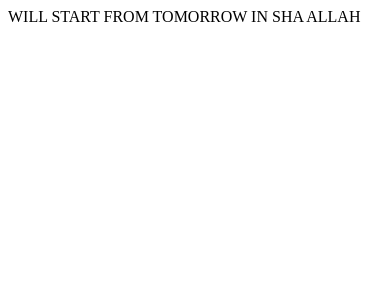
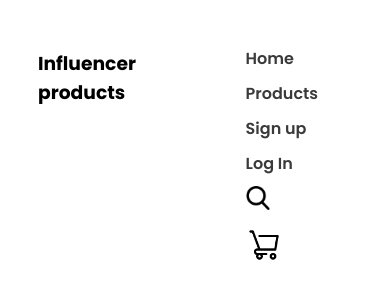
Before and after one commit to shehab99d/influencer-task, a plain HTML site: page index.html in a window 390 px wide. Drawn offline with Linux system fonts and the light colour scheme.

Commit message:
added the navbar and mobile responsive part of this page

```diff
--- a/index.html
+++ b/index.html
@@ -3,9 +3,36 @@
 <head>
     <meta charset="UTF-8">
     <meta name="viewport" content="width=device-width, initial-scale=1.0">
+    <link rel="preconnect" href="https://fonts.googleapis.com">
+<link rel="preconnect" href="https://fonts.gstatic.com" crossorigin>
+<link href="https://fonts.googleapis.com/css2?family=Poppins:ital,wght@0,100;0,200;0,300;0,400;0,500;0,600;0,700;0,800;0,900;1,100;1,200;1,300;1,400;1,500;1,600;1,700;1,800;1,900&display=swap" rel="stylesheet">
     <title>Influencer</title>
+    <link rel="stylesheet" href="styles/styles.css">
 </head>
-<body>
-    <header>WILL START FROM TOMORROW IN SHA ALLAH</header>
+<body class="poppins-regular">
+<header>
+       <nav>
+
+                <h3 class="nav-influencer">Influencer products</h3>
+               <ul class="nav-container">
+                   <li><a class="bark-2" href="">Home</a></li>
+                   <li><a class="bark-2" href="">Products</a></li>
+                   <li><a class="bark-2" href="">Sign up</a></li>
+                   <li><a class="bark-2" href="">Log In</a></li>
+                   <a class="nav-a" href=""><img style="width: 24px; height: 24px;"
+                    src="logos/search-bar.png" alt=""></a>
+                   <a class="nav-a" href=""><img style="width: 36px; height: 36px;"
+                     src="logos/cart.png" alt=""></a>
+               </ul>
+
+        </nav>
+</header>
+    <main>
+
+    </main>
+    <footer>
+
+    </footer>
+
 </body>
 </html>
--- /dev/null
+++ b/styles/styles.css
@@ -0,0 +1,46 @@
+.poppins-regular{
+    font-family: "Poppins", serif;
+    font-weight: 400;
+    font-style: normal;
+  }
+
+/* Navbar style */
+.bark-2{
+    color:#3A3A3A;
+    font-size: 1rem;
+    font-weight: 600;
+}
+nav{
+    display: flex;
+    margin: 85px 120px;
+    justify-content: space-between;
+
+}
+nav li a{
+    text-decoration: none;
+}
+nav ul li{
+    list-style: none;
+    margin-right: 34px;
+}
+nav ul{
+    display: flex;
+}
+.nav-a{
+    margin-right: 34px;
+}
+
+
+
+/* Responsive for mobile devices */
+@media screen and (max-width:576px) {
+    nav ul{
+        display: grid;
+        grid-template-columns: repeat(1, 1fr);
+        gap: 10px;
+    }
+    nav{
+        margin: 30px 30px;
+    }
+
+}
```
Also changed, not shown: logos/cart.png (added), logos/search-bar.png (added).
